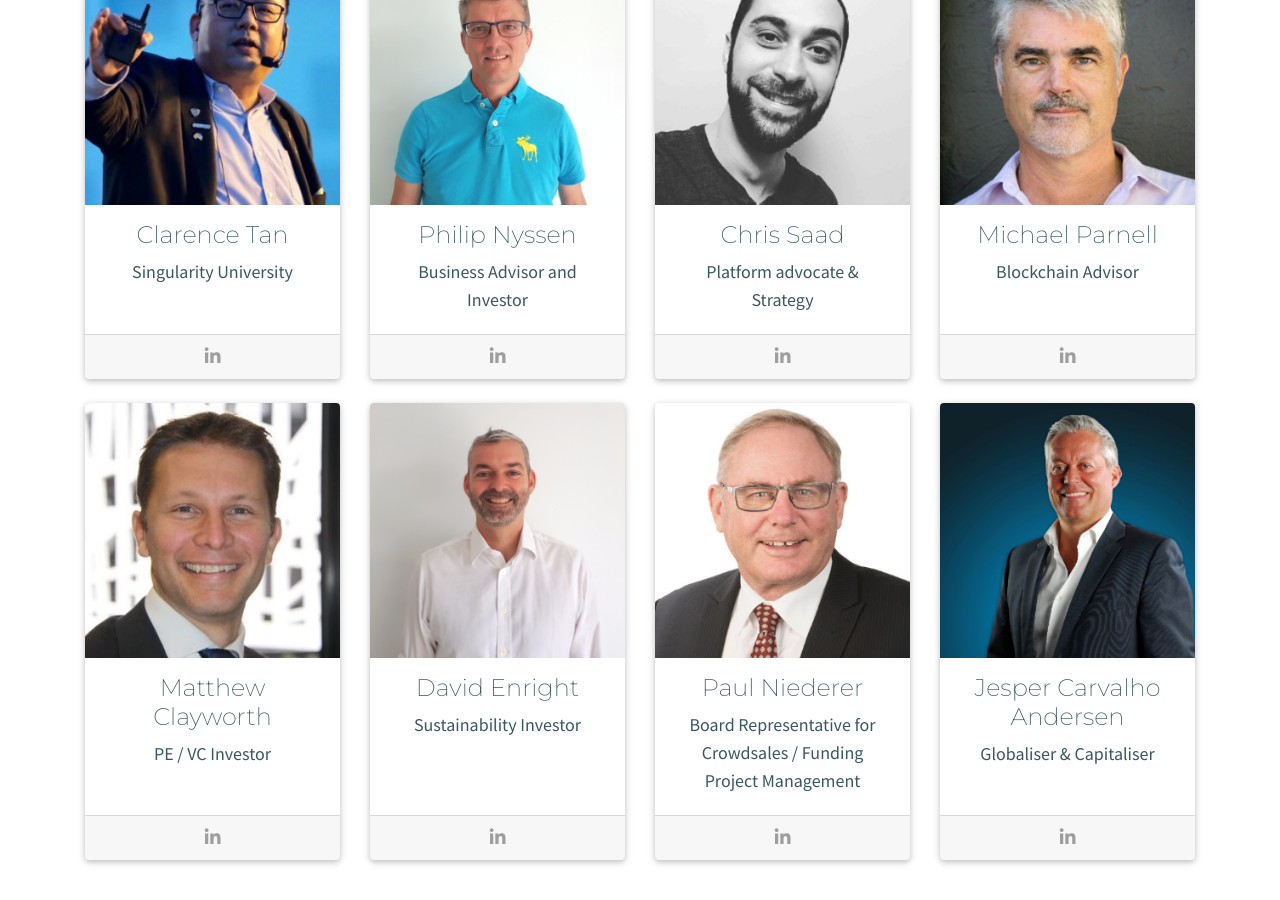
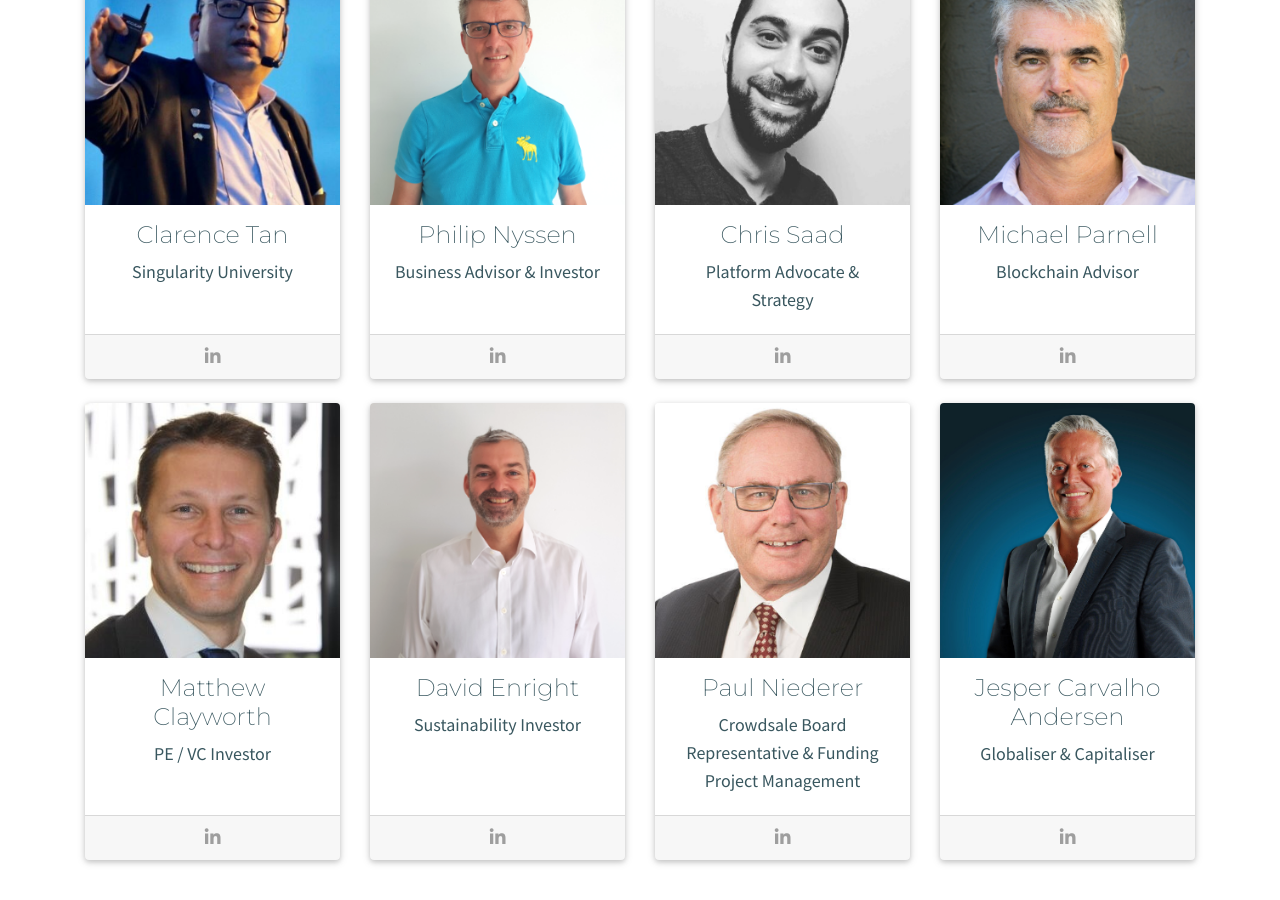
Before and after one commit to enhancedsociety/old-website, a Jekyll site: the page built from index.html, in a window 1280 px wide and 900 px high, scrolled down 4655 px. Built offline with Jekyll 4.4.1, drawn with Linux system fonts in a browser that asks for light colours; nearby versions of some CDN libraries; a script that is not in the unit is left out.

Commit message:
Improving titles - consistency

```diff
--- a/_data/advisors.yml
+++ b/_data/advisors.yml
@@ -5,12 +5,12 @@
 
 - name: Philip Nyssen
   image: philip.png
-  title: Business Advisor and Investor
+  title: Business Advisor & Investor
   linkedin: https://www.linkedin.com/in/phillip-nyssen-5b0125/
 
 - name: Chris Saad
   image: chris.png
-  title: Platform advocate & Strategy
+  title: Platform Advocate & Strategy
   linkedin: https://www.linkedin.com/in/chrissaad/
 
 - name: Michael Parnell
@@ -30,7 +30,7 @@
 
 - name: Paul Niederer
   image: paul.png
-  title: Board Representative for Crowdsales / Funding Project Management
+  title: Crowdsale Board Representative & Funding Project Management
   linkedin: https://www.linkedin.com/in/paulniederer/
 
 - name: Jesper Carvalho Andersen
```
